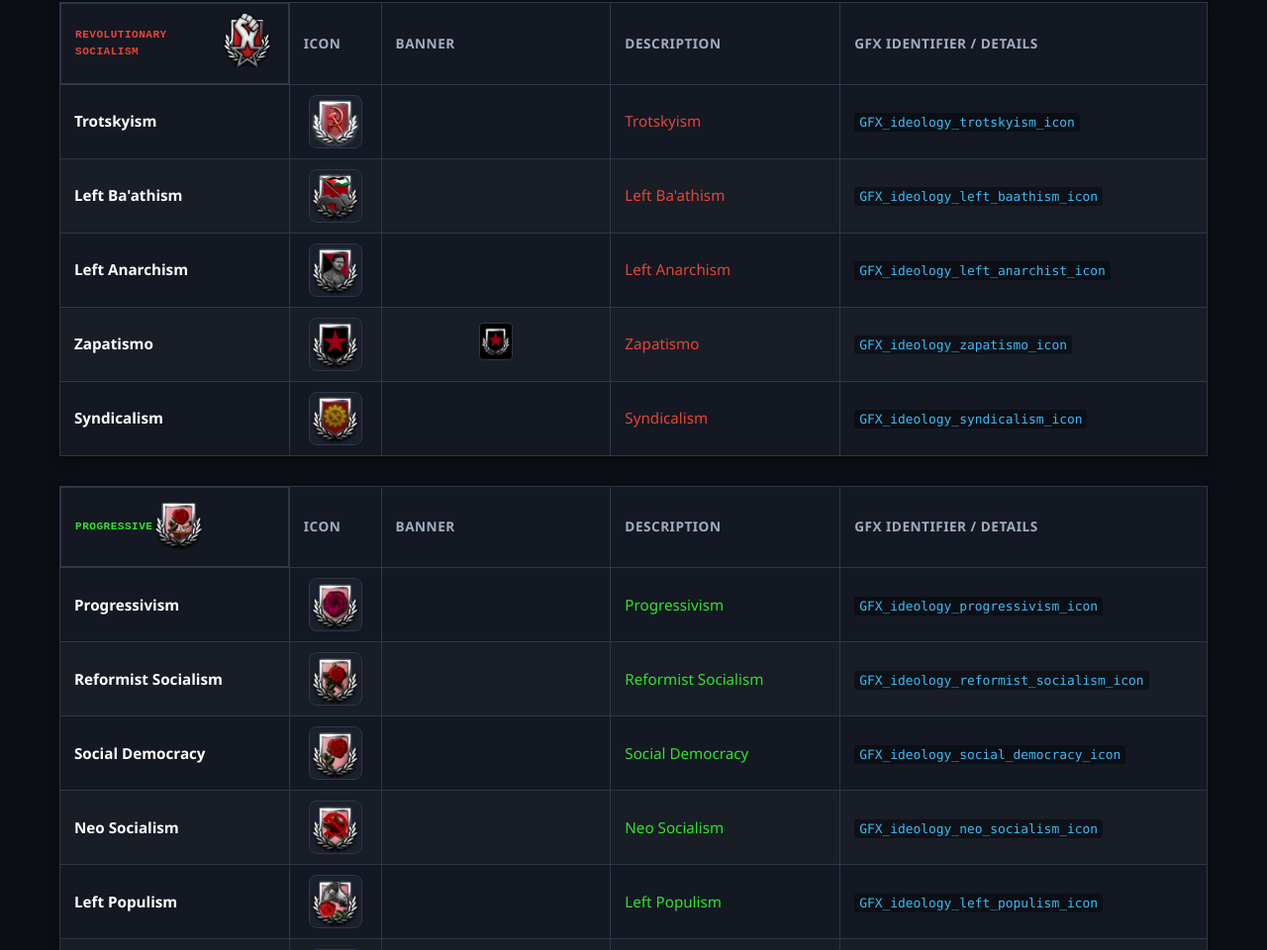
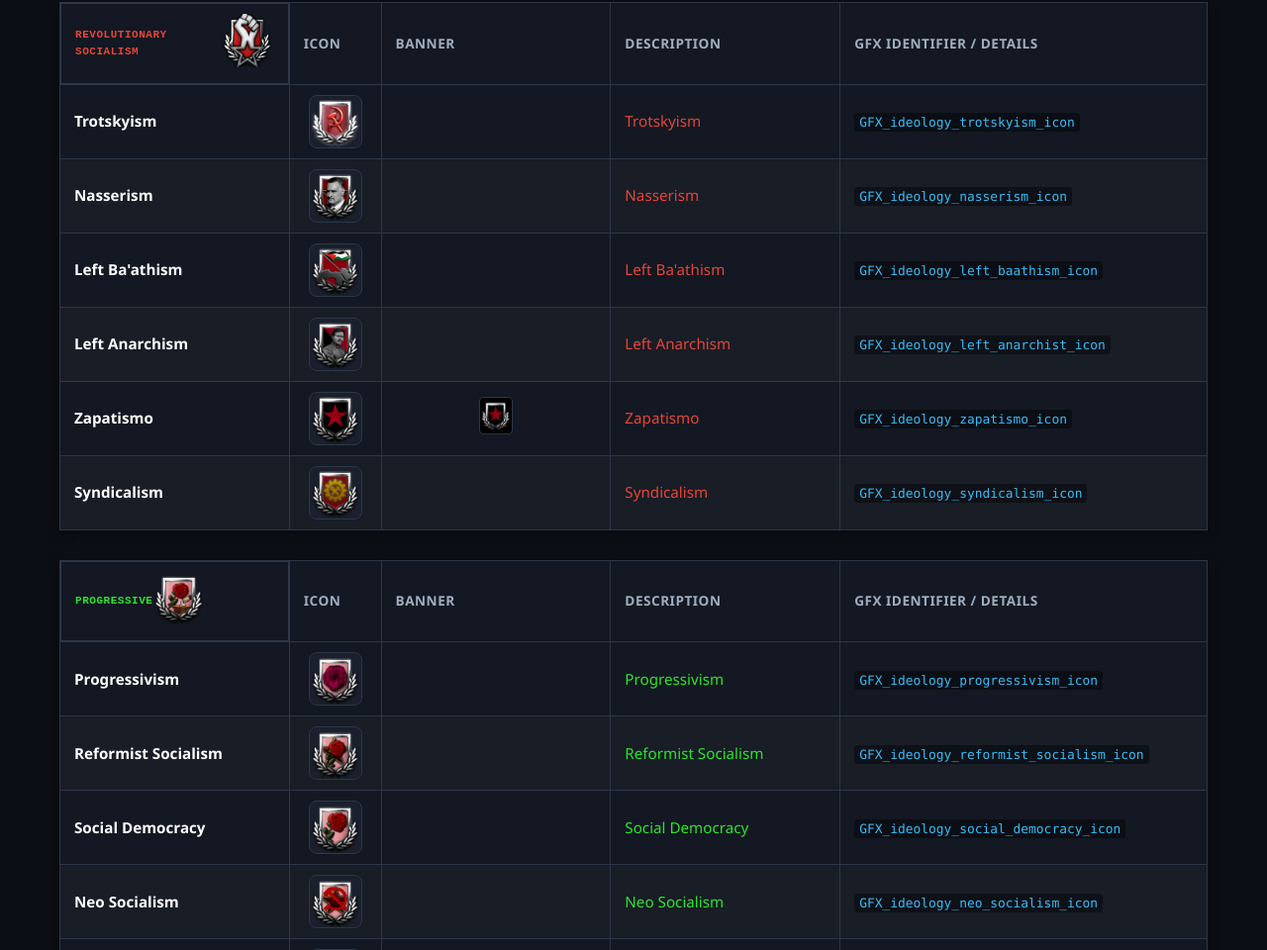
Before and after one commit to Matteo-WhiteSphere/DvE-Wiki, a plain HTML site: page ideologies.html in a window 1280 px wide. Shown: the part 1881-2841 px from the top of the page at 99% size. Drawn offline with Linux system fonts and the light colour scheme; files whose address does not match are found by name.

Commit message:
added nasserism and patriotic socialism

```diff
--- a/ideologies.html
+++ b/ideologies.html
@@ -434,6 +434,13 @@
                     <td class="col-banner"><img class="banner-img" src="images/banners/banner_trotskyism.png" alt="Banner" onerror="this.style.display='none'"></td>
                     <td class="col-details" style="color:#e64539;">Trotskyism</td>
                     <td class="col-details"><code>GFX_ideology_trotskyism_icon</code></td>
+                </tr>
+                <tr>
+                    <td class="col-name">Nasserism</td>
+                    <td class="col-icon"><img class="subideology-icon" src="images/ideologies/nasserism.png" alt="Nasserism"></td>
+                    <td class="col-banner"><img class="banner-img" src="images/banners/banner_nasserism.png" alt="Banner" onerror="this.style.display='none'"></td>
+                    <td class="col-details" style="color:#e64539;">Nasserism</td>
+                    <td class="col-details"><code>GFX_ideology_nasserism_icon</code></td>
                 </tr>
                 <tr>
                     <td class="col-name">Left Ba'athism</td>
```
Also changed, not shown: images/ideologies/nasserism.png (added), 2 other files.
